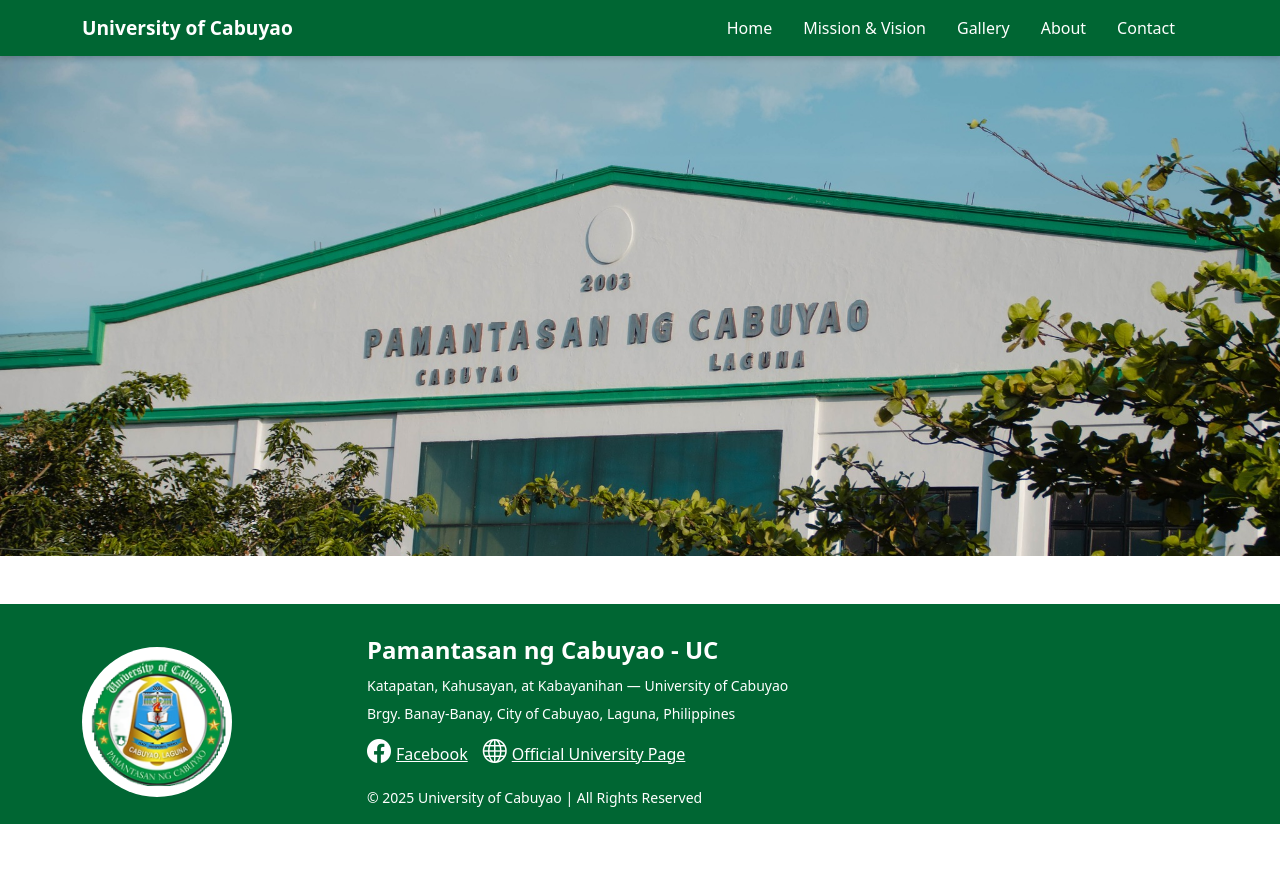
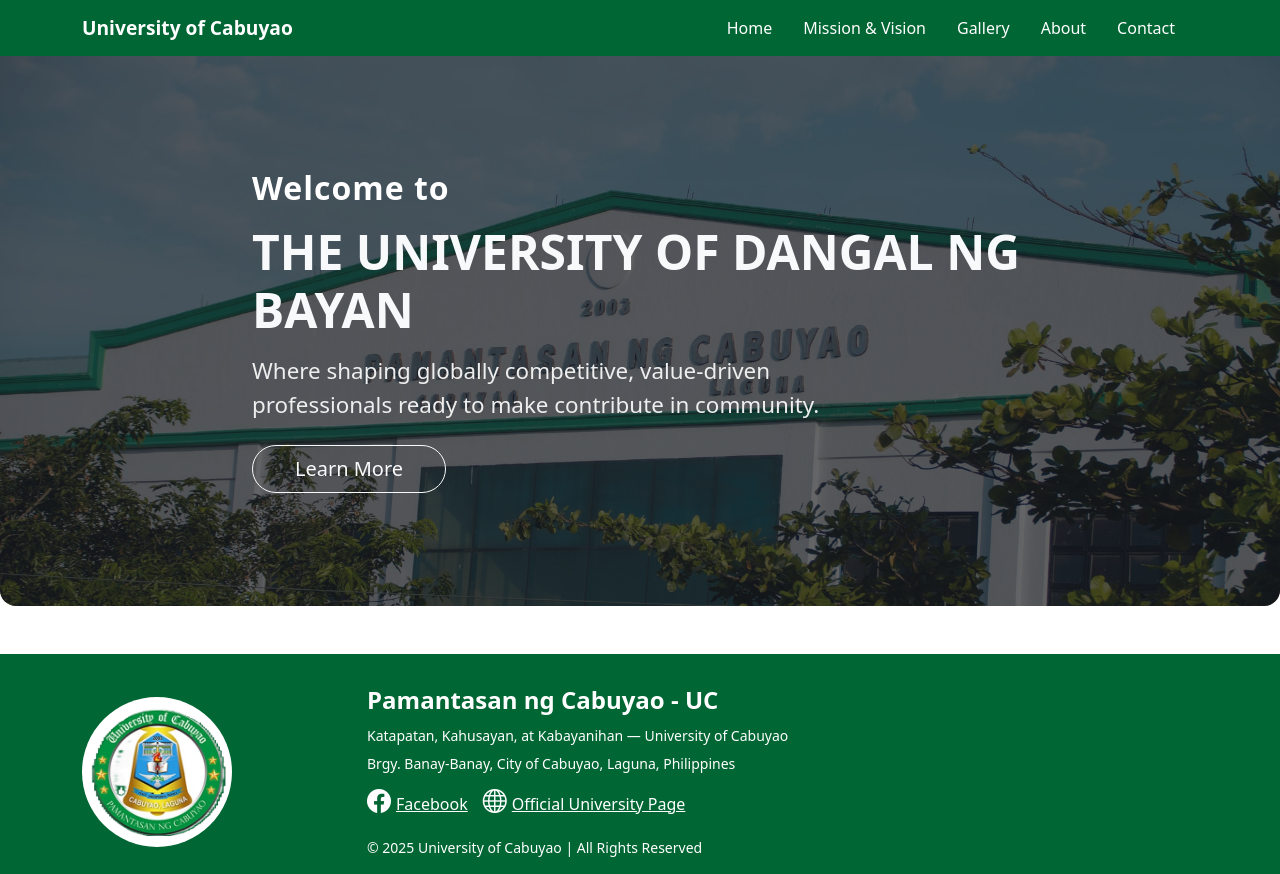
Before and after one commit to arac880/G2_LAB2_ITP110, a React (Vite) app: page / in a window 1280 px wide. Before the commit the page ends 824 px from the top, so only its background shows below. Built offline with nearby package versions, Linux system fonts and the light colour scheme.

Commit message:
text on the banner

```diff
--- a/src/components/Home.jsx
+++ b/src/components/Home.jsx
@@ -1,21 +1,74 @@
-import heroBanner from '../assets/banner.jpg'
+import heroBanner from '../assets/banner.jpg';
 import { Link } from 'react-router-dom';
 
 function Home() {
   return (
-    <>
-      <div
-      className="p-5 text-center bg-image"
+    <div
+      className="hero-section position-relative text-white"
       style={{
         backgroundImage: `url(${heroBanner})`,
-        backgroundPosition: 'center  center',
+        backgroundPosition: 'center',
         backgroundSize: 'cover',
-        height: '500px',
+        backgroundRepeat: 'no-repeat',
+        height: '550px',
+        borderRadius: '0 0 16px 16px',
+        overflow: 'hidden',
       }}
+    >
+      <div
+        className="position-absolute top-0 start-0 w-100 h-100"
+        style={{
+          backgroundColor: 'rgba(26, 30, 37, 0.65)',
+          zIndex: 1,
+        }}
+      ></div>
+
+      <div
+        className="container h-100 w-100 d-flex flex-column justify-content-center"
+        style={{
+          zIndex: 2,
+          position: 'relative',
+          maxWidth: '800px',
+        }}
       >
+        <h2
+          className="fw-semibold mb-3"
+          style={{ fontSize: '2rem', letterSpacing: '1px' }}
+        >
+          Welcome to
+        </h2>
+
+        <h1
+          className="fw-bold mb-3"
+          style={{
+            fontSize: '3rem',
+            textTransform: 'uppercase',
+            color: '#f8f9fa',
+          }}
+        >
+          The University of Dangal ng Bayan
+        </h1>
+
+        <p
+          className="mb-4"
+          style={{
+            fontSize: '1.4rem',
+            maxWidth: '600px',
+            color: '#eeeeeeff',
+          }}
+        >
+          Where shaping globally competitive,
+          value-driven professionals ready to make contribute in community.
+        </p>
+
+        <Link
+          to="/about"
+          className="btn btn-outline-light btn-lg px-4 py-2 rounded-pill w-25"
+        >
+          Learn More
+        </Link>
       </div>
-    </>
-
+    </div>
   );
 }
 export default Home;
```
